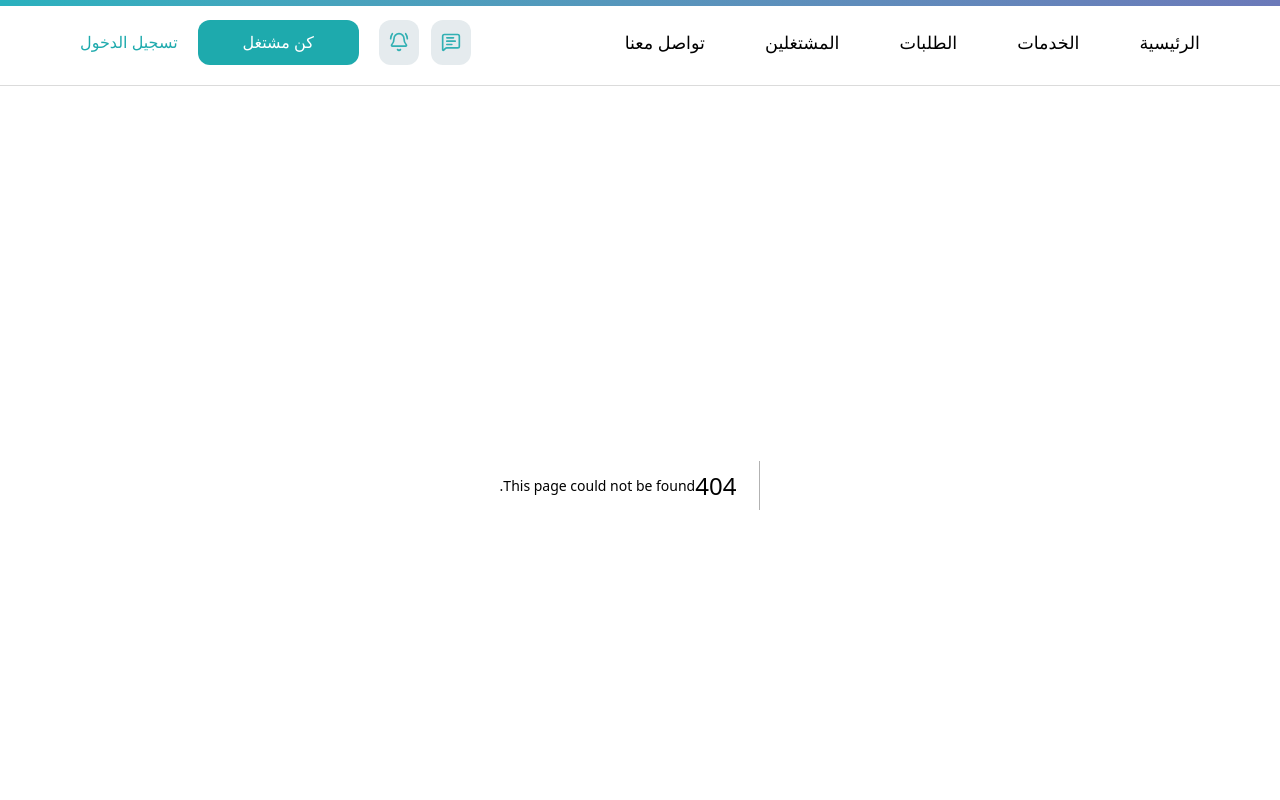
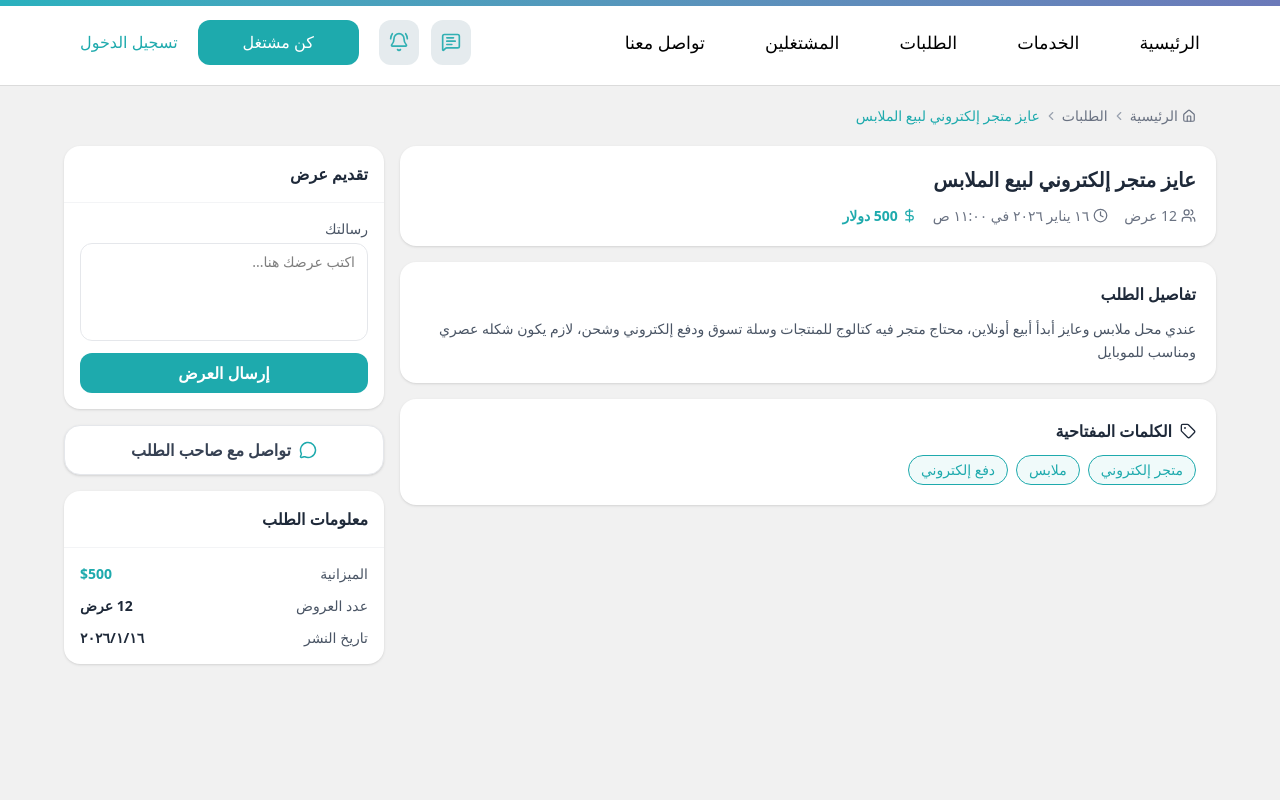
Before and after one commit to eslamelngar-dev/Shogol-Freelancers-Platform, a Next.js app: page /requests/1 in a window 1280 px wide. Before the commit this address had no page. Shown: the top 800 px of the page. Built offline with nearby package versions, Linux system fonts and the light colour scheme.

Commit message:
Request page init

```diff
--- /dev/null
+++ b/app/requests/[id]/page.tsx
@@ -0,0 +1,142 @@
+"use client";
+import BreadCramp from "@/app/components/UI/BreadCramp";
+import { Requests } from "@/app/data/Request";
+import { Container } from "@mui/material";
+import { Clock, DollarSign, Tag, MessageCircle, Users } from "lucide-react";
+import { useParams } from "next/navigation";
+
+export default function RequestDetails() {
+  const { id } = useParams();
+  const request = Requests.find((r) => r.id === Number(id));
+
+  return (
+    <div className="bg-[#f1f1f1] min-h-screen">
+      <Container maxWidth="lg">
+        <BreadCramp
+          Links={[
+            { title: "الرئيسية", Link: "/" },
+            { title: "الطلبات", Link: "/requests" },
+            { title: request?.title ?? "...", Link: "" },
+          ]}
+        />
+
+        <div className="flex flex-col lg:flex-row gap-4 pb-10" dir="rtl">
+          <div className="flex-1 flex flex-col gap-4">
+            <div className="bg-white rounded-2xl p-5 shadow-sm flex flex-col gap-3">
+              <p className="text-xl font-bold text-gray-800">
+                {request?.title}
+              </p>
+
+              <div className="flex flex-wrap items-center gap-4 text-sm text-gray-500">
+                <div className="flex items-center gap-1">
+                  <Users size={15} />
+                  <span>{request?.offersCount} عرض</span>
+                </div>
+                <div className="flex items-center gap-1">
+                  <Clock size={15} />
+                  <span>
+                    {request?.postedAt
+                      ? new Date(request.postedAt).toLocaleDateString("ar-EG", {
+                          year: "numeric",
+                          month: "long",
+                          day: "numeric",
+                          hour: "2-digit",
+                          minute: "2-digit",
+                        })
+                      : ""}
+                  </span>
+                </div>
+                <div className="flex items-center gap-1 text-[#1EAAAD] font-bold">
+                  <DollarSign size={15} />
+                  <span>{request?.price} دولار</span>
+                </div>
+              </div>
+            </div>
+
+            <div className="bg-white rounded-2xl p-5 shadow-sm flex flex-col gap-3">
+              <p className="font-bold text-gray-800">تفاصيل الطلب</p>
+              <p className="text-gray-600 leading-relaxed text-sm">
+                {request?.content}
+              </p>
+            </div>
+
+            <div className="bg-white rounded-2xl p-5 shadow-sm flex flex-col gap-3">
+              <p className="font-bold text-gray-800 flex items-center gap-2">
+                <Tag size={16} />
+                الكلمات المفتاحية
+              </p>
+              <div className="flex flex-wrap gap-2">
+                {request?.tags.map((tag) => (
+                  <span
+                    key={tag}
+                    className="bg-[#f0fafa] text-[#1EAAAD] border border-[#1EAAAD] text-sm px-3 py-1 rounded-full"
+                  >
+                    {tag}
+                  </span>
+                ))}
+              </div>
+            </div>
+
+          </div>
+
+          <aside className="w-full lg:w-80 shrink-0 flex flex-col gap-4">
+            <div className="bg-white rounded-2xl shadow-sm overflow-hidden">
+              <p className="font-bold text-gray-800 p-4 border-b border-gray-100">
+                تقديم عرض
+              </p>
+              <div className="p-4 flex flex-col gap-3">
+                <div className="flex flex-col gap-1">
+                  <label className="text-sm text-gray-600 font-medium">
+                    رسالتك
+                  </label>
+                  <textarea
+                    rows={4}
+                    placeholder="اكتب عرضك هنا..."
+                    className="border border-gray-200 rounded-xl px-3 py-2 text-sm outline-none resize-none"
+                  />
+                </div>
+
+                <button className="w-full bg-[#1EAAAD] hover:bg-[#189799] text-white font-bold py-2 rounded-xl transition cursor-pointer">
+                  إرسال العرض
+                </button>
+              </div>
+            </div>
+
+            <button className="w-full bg-white hover:bg-gray-50 border border-gray-200 text-gray-700 font-bold py-3 rounded-2xl transition cursor-pointer flex items-center justify-center gap-2 shadow-sm">
+              <MessageCircle size={18} className="text-[#1EAAAD]" />
+              تواصل مع صاحب الطلب
+            </button>
+
+            <div className="bg-white rounded-2xl shadow-sm overflow-hidden">
+              <p className="font-bold text-gray-800 p-4 border-b border-gray-100">
+                معلومات الطلب
+              </p>
+              <div className="p-4 flex flex-col gap-3 text-sm text-gray-600">
+                <div className="flex justify-between">
+                  <span>الميزانية</span>
+                  <span className="font-bold text-[#1EAAAD]">
+                    ${request?.price}
+                  </span>
+                </div>
+                <div className="flex justify-between">
+                  <span>عدد العروض</span>
+                  <span className="font-bold text-gray-800">
+                    {request?.offersCount} عرض
+                  </span>
+                </div>
+                <div className="flex justify-between">
+                  <span>تاريخ النشر</span>
+                  <span className="font-bold text-gray-800">
+                    {request?.postedAt
+                      ? new Date(request.postedAt).toLocaleDateString("ar-EG")
+                      : ""}
+                  </span>
+                </div>
+              </div>
+            </div>
+          </aside>
+        </div>
+      </Container>
+    </div>
+  );
+}
```
